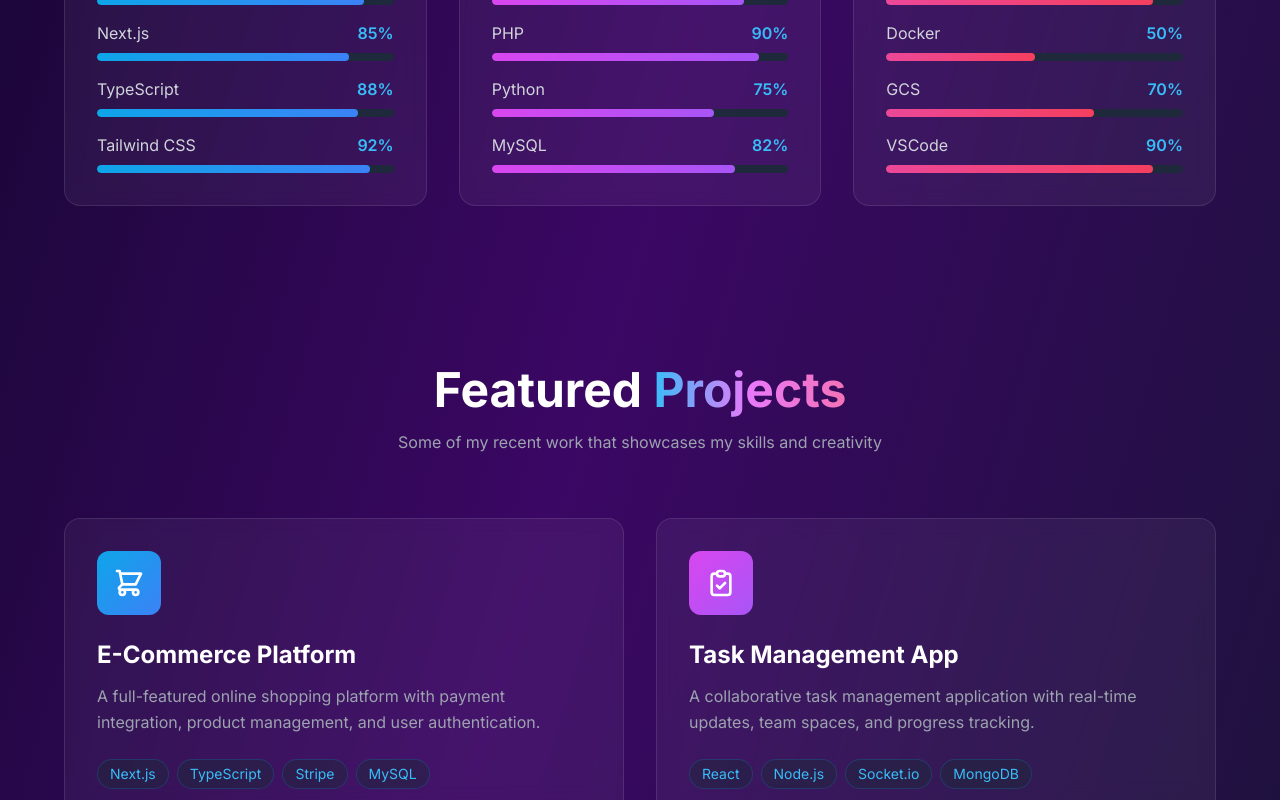
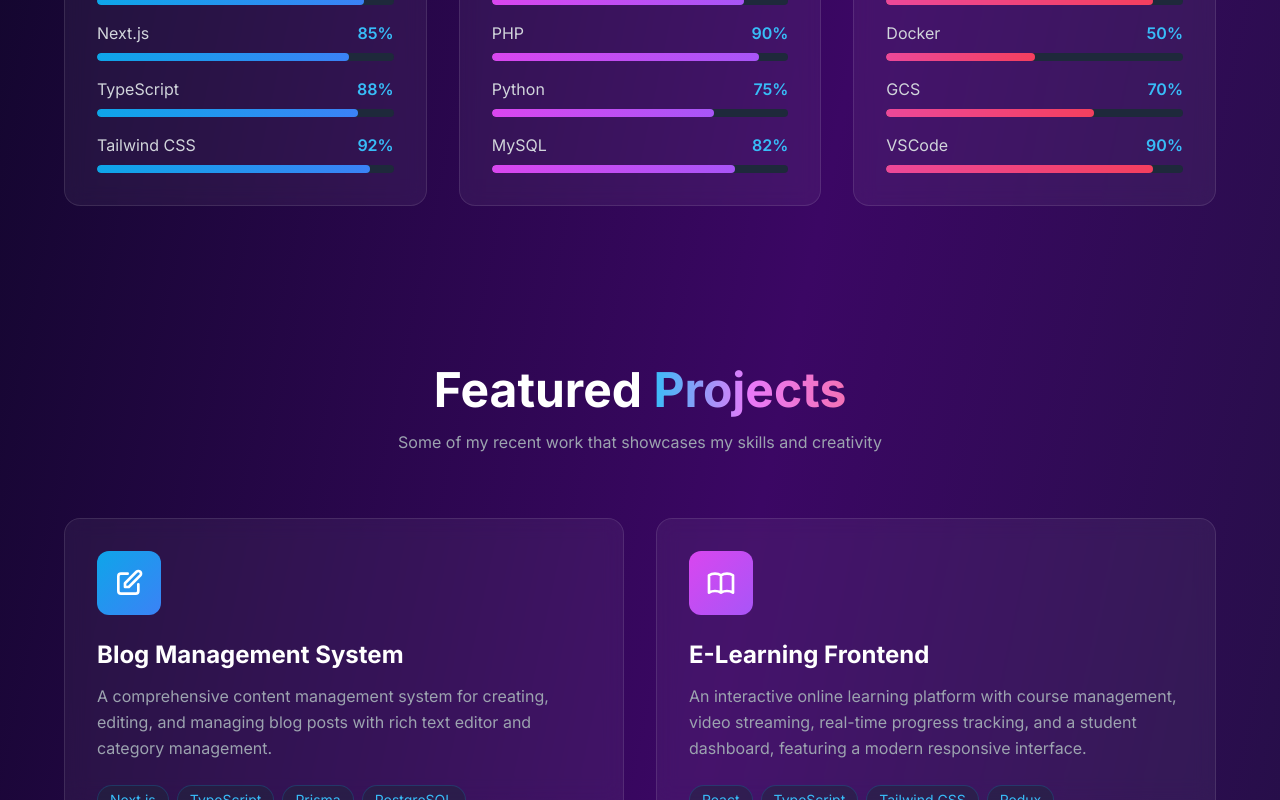
Before and after one commit to ThomsonSimbolon/my-portofolio-v2, a Next.js app: page / in a window 1280 px wide. Shown: the part 2000-2800 px from the top of the page. Built offline with nearby package versions, Linux system fonts and the light colour scheme.

Commit message:
Perbaikan Terbaru

```diff
--- a/components/Navbar.tsx
+++ b/components/Navbar.tsx
@@ -23,7 +23,10 @@ export default function Navbar() {
     { href: "#contact", label: "Contact" },
   ];
 
-  const scrollToSection = (e: React.MouseEvent<HTMLAnchorElement>, href: string) => {
+  const scrollToSection = (
+    e: React.MouseEvent<HTMLAnchorElement>,
+    href: string
+  ) => {
     e.preventDefault();
     const element = document.querySelector(href);
     if (element) {
--- a/components/Projects.tsx
+++ b/components/Projects.tsx
@@ -1,11 +1,56 @@
 export default function Projects() {
   const projects = [
     {
-      title: "E-Commerce Platform",
+      title: "Blog Management System",
       description:
-        "A full-featured online shopping platform with payment integration, product management, and user authentication.",
-      technologies: ["Next.js", "TypeScript", "Stripe", "MySQL"],
+        "A comprehensive content management system for creating, editing, and managing blog posts with rich text editor and category management.",
+      technologies: ["Next.js", "TypeScript", "Prisma", "PostgreSQL"],
       gradient: "from-primary-500 to-blue-500",
+      icon: (
+        <path
+          strokeLinecap="round"
+          strokeLinejoin="round"
+          strokeWidth={2}
+          d="M11 5H6a2 2 0 00-2 2v11a2 2 0 002 2h11a2 2 0 002-2v-5m-1.414-9.414a2 2 0 112.828 2.828L11.828 15H9v-2.828l8.586-8.586z"
+        />
+      ),
+    },
+    {
+      title: "E-Learning Frontend",
+      description:
+        "An interactive online learning platform with course management, video streaming, real-time progress tracking, and a student dashboard, featuring a modern responsive interface.",
+      technologies: ["React", "TypeScript", "Tailwind CSS", "Redux"],
+      gradient: "from-accent-500 to-purple-500",
+      icon: (
+        <path
+          strokeLinecap="round"
+          strokeLinejoin="round"
+          strokeWidth={2}
+          d="M12 6.253v13m0-13C10.832 5.477 9.246 5 7.5 5S4.168 5.477 3 6.253v13C4.168 18.477 5.754 18 7.5 18s3.332.477 4.5 1.253m0-13C13.168 5.477 14.754 5 16.5 5c1.747 0 3.332.477 4.5 1.253v13C19.832 18.477 18.247 18 16.5 18c-1.746 0-3.332.477-4.5 1.253"
+        />
+      ),
+    },
+    {
+      title: "Application AI Psychology",
+      description:
+        "An AI-powered psychological assessment application that provides mental health analysis and personalized recommendations using machine learning. ",
+      technologies: ["Python", "TensorFlow", "Flask", "React"],
+      gradient: "from-pink-500 to-rose-500",
+      icon: (
+        <path
+          strokeLinecap="round"
+          strokeLinejoin="round"
+          strokeWidth={2}
+          d="M9.663 17h4.673M12 3v1m6.364 1.636l-.707.707M21 12h-1M4 12H3m3.343-5.657l-.707-.707m2.828 9.9a5 5 0 117.072 0l-.548.547A3.374 3.374 0 0014 18.469V19a2 2 0 11-4 0v-.531c0-.895-.356-1.754-.988-2.386l-.548-.547z"
+        />
+      ),
+    },
+    {
+      title: "Modern Store",
+      description:
+        "A modern e-commerce platform with advanced product filtering, shopping cart, payment integration, and order management system. ",
+      technologies: ["Next.js", "TypeScript", "Stripe", "MongoDB"],
+      gradient: "from-primary-500 to-pink-500",
       icon: (
         <path
           strokeLinecap="round"
@@ -16,47 +61,122 @@ export default function Projects() {
       ),
     },
     {
-      title: "Task Management App",
+      title: "Open AI Application",
       description:
-        "A collaborative task management application with real-time updates, team spaces, and progress tracking.",
-      technologies: ["React", "Node.js", "Socket.io", "MongoDB"],
+        "An intelligent application leveraging OpenAI API for natural language processing, text generation, and conversational AI capabilities. ",
+      technologies: ["React", "Node.js", "OpenAI API", "Express"],
+      gradient: "from-accent-500 to-blue-500",
+      icon: (
+        <path
+          strokeLinecap="round"
+          strokeLinejoin="round"
+          strokeWidth={2}
+          d="M8 10h.01M12 10h.01M16 10h.01M9 16H5a2 2 0 01-2-2V6a2 2 0 012-2h14a2 2 0 012 2v8a2 2 0 01-2 2h-5l-5 5v-5z"
+        />
+      ),
+    },
+    {
+      title: "Chatbot AI",
+      description:
+        "An intelligent conversational chatbot with natural language understanding, context awareness, and multi-language support for customer service.",
+      technologies: ["Python", "TensorFlow", "Flask", "WebSocket"],
+      gradient: "from-primary-500 to-purple-500",
+      icon: (
+        <path
+          strokeLinecap="round"
+          strokeLinejoin="round"
+          strokeWidth={2}
+          d="M8 12h.01M12 12h.01M16 12h.01M21 12c0 4.418-4.03 8-9 8a9.863 9.863 0 01-4.255-.949L3 20l1.395-3.72C3.512 15.042 3 13.574 3 12c0-4.418 4.03-8 9-8s9 3.582 9 8z"
+        />
+      ),
+    },
+    {
+      title: "E-Course Application",
+      description:
+        "I have developed various websites using React + ViteJS and React Bootstrap. This e-learning platform offers comprehensive course management.",
+      technologies: ["React", "ViteJS", "React Bootstrap"],
+      gradient: "from-primary-500 to-blue-500",
+      icon: (
+        <path
+          strokeLinecap="round"
+          strokeLinejoin="round"
+          strokeWidth={2}
+          d="M12 6.253v13m0-13C10.832 5.477 9.246 5 7.5 5S4.168 5.477 3 6.253v13C4.168 18.477 5.754 18 7.5 18s3.332.477 4.5 1.253m0-13C13.168 5.477 14.754 5 16.5 5c1.747 0 3.332.477 4.5 1.253v13C19.832 18.477 18.247 18 16.5 18c-1.746 0-3.332.477-4.5 1.253"
+        />
+      ),
+    },
+    {
+      title: "KMS Application",
+      description:
+        "I have developed various websites using HTML, CSS, JavaScript, CodeIgniter 4. The Knowledge Management System provides a centralized platform.",
+      technologies: ["HTML", "CSS", "JavaScript", "CodeIgniter 4"],
       gradient: "from-accent-500 to-purple-500",
       icon: (
         <path
           strokeLinecap="round"
           strokeLinejoin="round"
           strokeWidth={2}
-          d="M9 5H7a2 2 0 00-2 2v12a2 2 0 002 2h10a2 2 0 002-2V7a2 2 0 00-2-2h-2M9 5a2 2 0 002 2h2a2 2 0 002-2M9 5a2 2 0 012-2h2a2 2 0 012 2m-6 9l2 2 4-4"
+          d="M9 12h6m-6 4h6m2 5H7a2 2 0 01-2-2V5a2 2 0 012-2h5.586a1 1 0 01.707.293l5.414 5.414a1 1 0 01.293.707V19a2 2 0 01-2 2z"
         />
       ),
     },
     {
-      title: "Weather Dashboard",
+      title: "Public Complaint Application",
       description:
-        "An interactive weather dashboard with forecasts, maps, and location-based weather alerts.",
-      technologies: ["React", "Tailwind", "OpenWeather API", "Charts.js"],
+        "I have developed various websites using HTML, CSS, JavaScript, PHP, CodeIgniter. This public service platform enables citizens to submit, track, and manage complaints.",
+      technologies: ["HTML", "CSS", "JavaScript", "PHP", "CodeIgniter"],
       gradient: "from-pink-500 to-rose-500",
       icon: (
         <path
           strokeLinecap="round"
           strokeLinejoin="round"
           strokeWidth={2}
-          d="M3 15a4 4 0 004 4h9a5 5 0 10-.1-9.999 5.002 5.002 0 10-9.78 2.096A4.001 4.001 0 003 15z"
+          d="M9 12h6m-6 4h6m2 5H7a2 2 0 01-2-2V5a2 2 0 012-2h5.586a1 1 0 01.707.293l5.414 5.414a1 1 0 01.293.707V19a2 2 0 01-2 2z"
         />
       ),
     },
     {
-      title: "Social Media Analytics",
+      title: "Movies Application",
       description:
-        "Analytics platform for tracking social media metrics, engagement rates, and audience insights.",
-      technologies: ["Vue.js", "Python", "FastAPI", "D3.js"],
+        "I have developed various websites using ReactJS and Bootstrap. The movie database application provides comprehensive film information, user ratings, watchlists, and personalized.",
+      technologies: ["ReactJS", "Bootstrap"],
       gradient: "from-primary-500 to-pink-500",
       icon: (
         <path
           strokeLinecap="round"
           strokeLinejoin="round"
           strokeWidth={2}
-          d="M9 19v-6a2 2 0 00-2-2H5a2 2 0 00-2 2v6a2 2 0 002 2h2a2 2 0 002-2zm0 0V9a2 2 0 012-2h2a2 2 0 012 2v10m-6 0a2 2 0 002 2h2a2 2 0 002-2m0 0V5a2 2 0 012-2h2a2 2 0 012 2v14a2 2 0 01-2 2h-2a2 2 0 01-2-2z"
+          d="M15 10l4.553-2.276A1 1 0 0121 8.618v6.764a1 1 0 01-1.447.894L15 14M5 18h8a2 2 0 002-2V8a2 2 0 00-2-2H5a2 2 0 00-2 2v8a2 2 0 002 2z"
+        />
+      ),
+    },
+    {
+      title: "SIMS Applications",
+      description:
+        "I have developed various websites using JavaScript, CodeIgniter 4 and JWT. The Student Information Management System streamlines academic operations with features for student enrollment.",
+      technologies: ["JavaScript", "CodeIgniter 4", "JWT"],
+      gradient: "from-accent-500 to-blue-500",
+      icon: (
+        <path
+          strokeLinecap="round"
+          strokeLinejoin="round"
+          strokeWidth={2}
+          d="M9 12l2 2 4-4m5.618-4.016A11.955 11.955 0 0112 2.944a11.955 11.955 0 01-8.618 3.04A12.02 12.02 0 003 9c0 5.591 3.824 10.29 9 11.622 5.176-1.332 9-6.03 9-11.622 0-1.042-.133-2.052-.382-3.016z"
+        />
+      ),
+    },
+    {
+      title: "Go-Finance Application",
+      description:
+        "I have developed various websites using React + ViteJS, TailwindCSS and Rest API. This financial management application offers comprehensive budgeting tools, expense tracking, financial analytics, and transaction management.",
+      technologies: ["React", "ViteJS", "TailwindCSS", "Rest API"],
+      gradient: "from-primary-500 to-purple-500",
+      icon: (
+        <path
+          strokeLinecap="round"
+          strokeLinejoin="round"
+          strokeWidth={2}
+          d="M12 8c-1.657 0-3 .895-3 2s1.343 2 3 2 3 .895 3 2-1.343 2-3 2m0-8c1.11 0 2.08.402 2.599 1M12 8V7m0 1v8m0 0v1m0-1c-1.11 0-2.08-.402-2.599-1M21 12a9 9 0 11-18 0 9 9 0 0118 0z"
         />
       ),
     },
```
